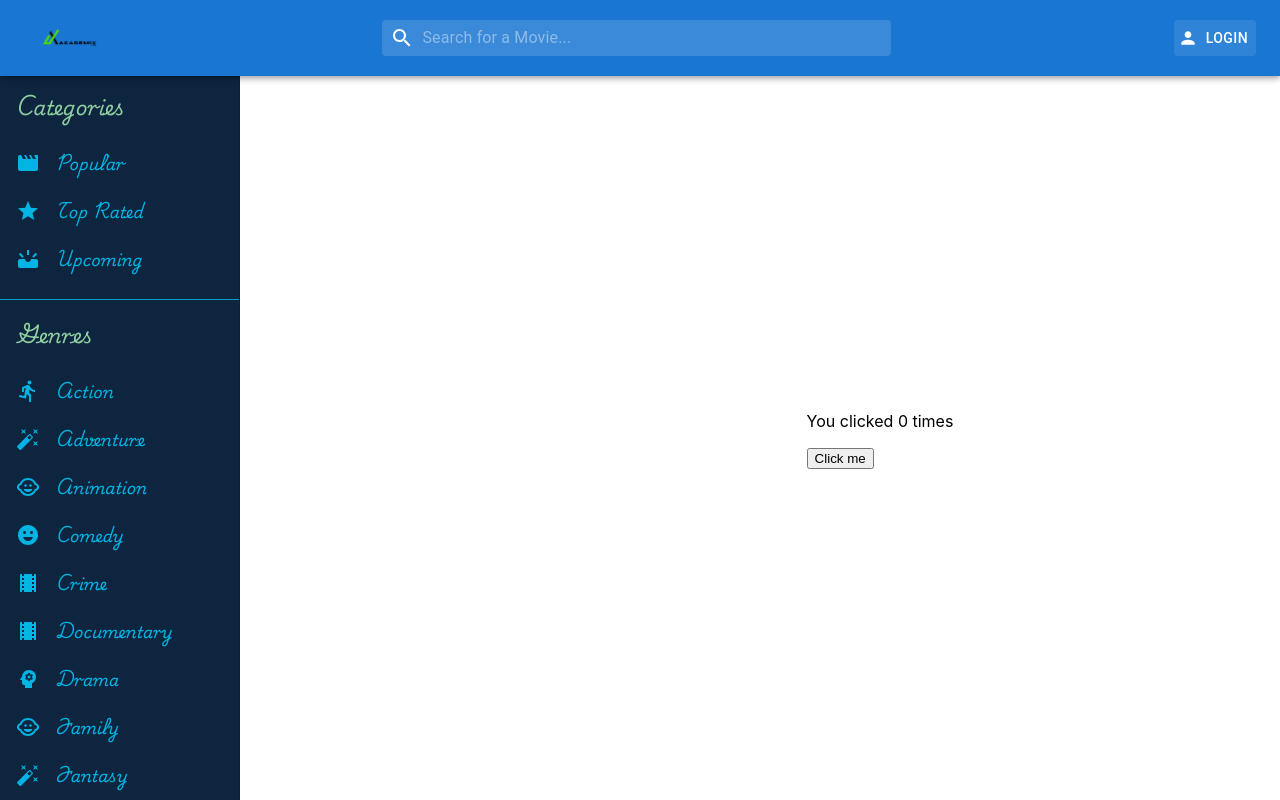
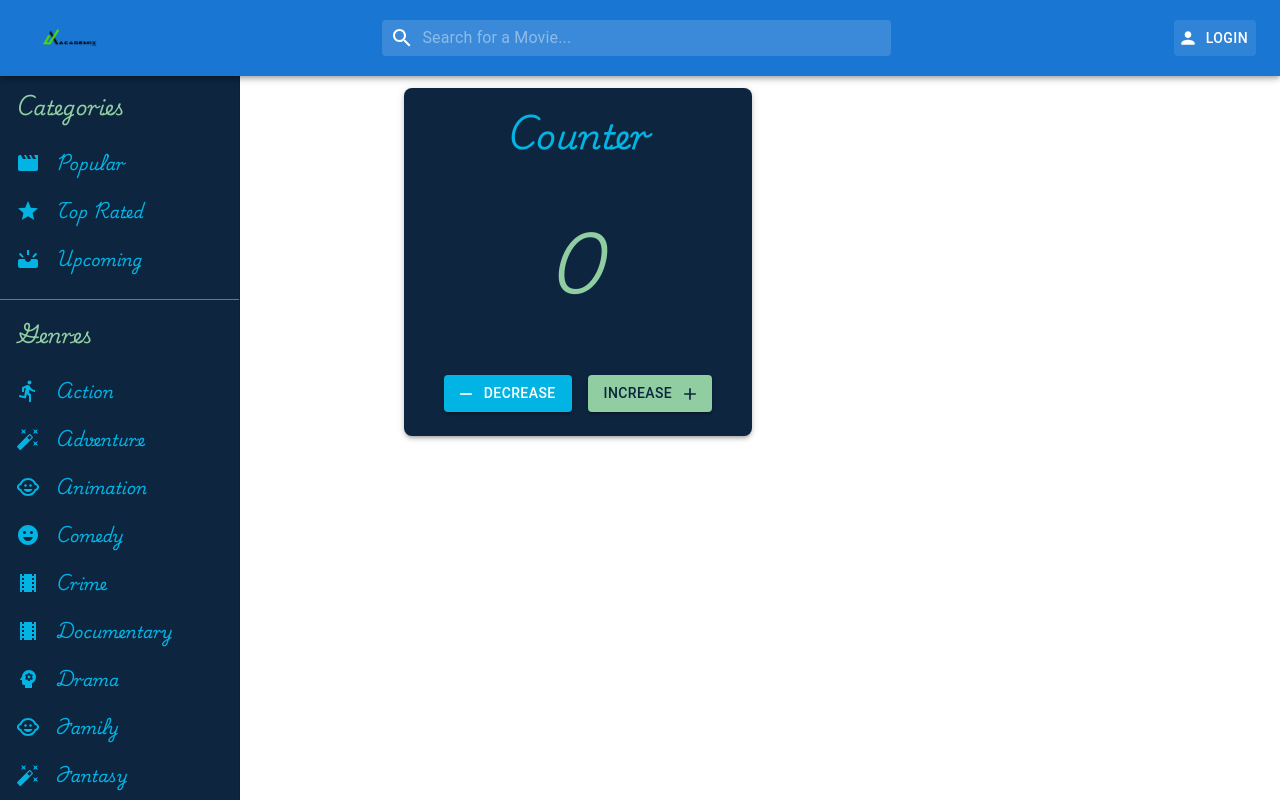
Before and after one commit to sudeep992718/Chaitanya_Bug, a React (Create React App) app: page / in a window 1280 px wide. Built offline with nearby package versions, Linux system fonts and the light colour scheme.

Commit message:
fixed counter size

```diff
--- a/src/App.js
+++ b/src/App.js
@@ -2,10 +2,9 @@ import React from "react";
 import { Box } from "@mui/material";
 import ButtonAppBar from "./AppBar";
 import PermanentDrawerLeft from "./PermanentDrawer";
-
 import { Provider } from "react-redux";
 import { store } from "./store/store";
-import Counter from "./components/usestatedemo";
+import Counter from "./components/usestatecounterbeautified";
 
 function App() {
   return (
@@ -14,15 +13,12 @@ function App() {
         <ButtonAppBar />
         <PermanentDrawerLeft />
         <Box
-          component="main1"
+          component="main"
           sx={{
             flexGrow: 1,
-            display: "flex",
-            justifyContent: "center",
-            alignItems: "center",
-            height: "calc(100vh - 64px)", // Subtracting AppBar height
+            padding: 3,
             marginTop: "64px", // AppBar height
-            marginLeft: "240px", // Drawer width
+            marginLeft: "140px", // Drawer width
           }}
         >
           <Counter />
--- a/src/components/usestatecounterbeautified.js
+++ b/src/components/usestatecounterbeautified.js
@@ -10,19 +10,23 @@ function Counter() {
     <Paper
       elevation={3}
       sx={{
-        p: 4,
+        width: 300,
+        height: 300,
+        p: 3,
         backgroundColor: "#0d253f",
         color: "#01b4e4",
         borderRadius: 2,
-        textAlign: "center",
+        display: "flex",
+        flexDirection: "column",
+        justifyContent: "space-between",
       }}
     >
       <Typography
         variant="h4"
         sx={{
-          mb: 3,
           fontFamily: '"Playwrite MX", Arial, sans-serif',
           fontWeight: 600,
+          textAlign: "center",
         }}
       >
         Counter
@@ -30,10 +34,10 @@ function Counter() {
       <Typography
         variant="h2"
         sx={{
-          mb: 4,
           fontFamily: '"Playwrite MX", Arial, sans-serif',
           fontWeight: 700,
           color: "#90cea1",
+          textAlign: "center",
         }}
       >
         {count}
```
